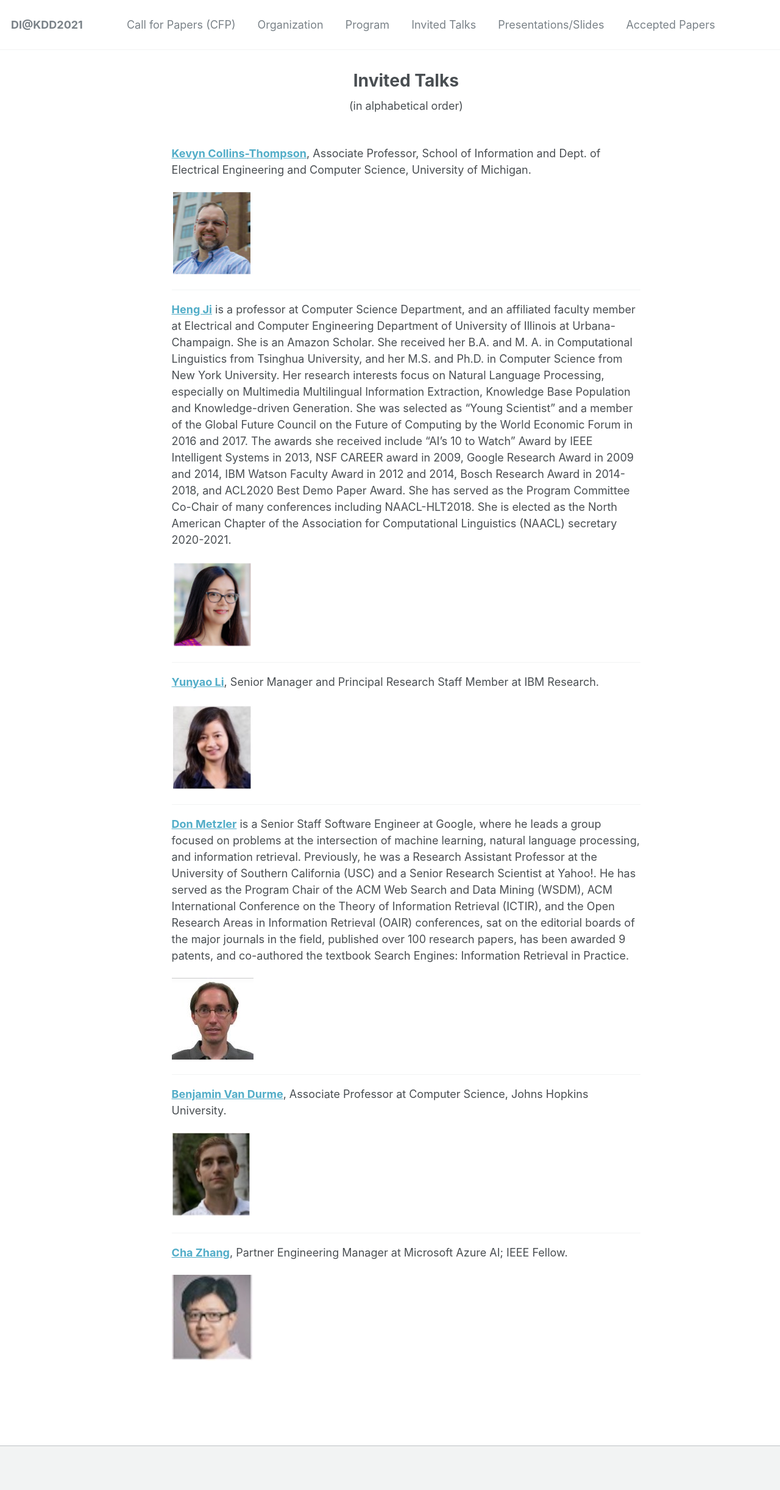
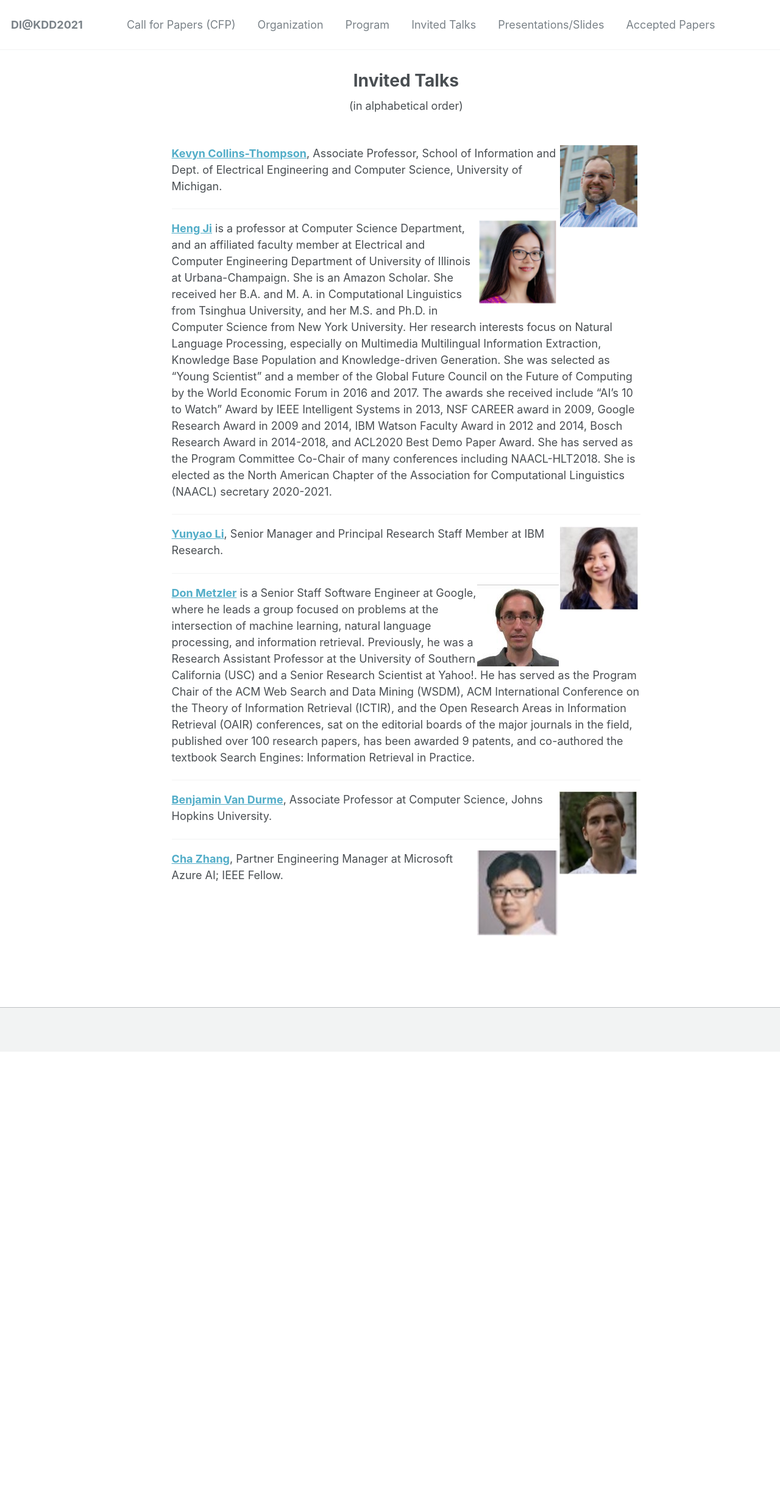
Before and after one commit to document-intelligence/DI-2022, a Jekyll site: the page built from _pages/talks.md, in a window 1280 px wide. Shown: the whole page at 61% size. Built offline with Jekyll 4.4.1, drawn with Linux system fonts in a browser that asks for light colours; after the commit the page ends 1725 px from its top, so only the background shows below that.

Commit message:
Update talks.md

```diff
--- a/_pages/talks.md
+++ b/_pages/talks.md
@@ -7,36 +7,30 @@ permalink: /talks/
 
 <center>(in alphabetical order)</center><br>
 
+<img src='/DI-2021/images/Picture1.png' align="right">
 **[Kevyn Collins-Thompson](http://www-personal.umich.edu/~kevynct/)**, Associate Professor, School of Information and Dept. of Electrical Engineering and Computer Science, University of Michigan.
-
-<img src='/DI-2021/images/Picture1.png'>
 
 ------
 
+<img src='/DI-2021/images/Picture3.png' align="right">
 **[Heng Ji](https://cs.illinois.edu/about/people/faculty/hengji)** is a professor at Computer Science Department, and an affiliated faculty member at Electrical and Computer Engineering Department of University of Illinois at Urbana-Champaign. She is an Amazon Scholar. She received her B.A. and M. A. in Computational Linguistics from Tsinghua University, and her M.S. and Ph.D. in Computer Science from New York University. Her research interests focus on Natural Language Processing, especially on Multimedia Multilingual Information Extraction, Knowledge Base Population and Knowledge-driven Generation. She was selected as "Young Scientist" and a member of the Global Future Council on the Future of Computing by the World Economic Forum in 2016 and 2017. The awards she received include "AI's 10 to Watch" Award by IEEE Intelligent Systems in 2013, NSF CAREER award in 2009, Google Research Award in 2009 and 2014, IBM Watson Faculty Award in 2012 and 2014, Bosch Research Award in 2014-2018, and ACL2020 Best Demo Paper Award. She has served as the Program Committee Co-Chair of many conferences including NAACL-HLT2018. She is elected as the North American Chapter of the Association for Computational Linguistics (NAACL) secretary 2020-2021.
-
-<img src='/DI-2021/images/Picture3.png'>
 
 ------
 
+<img src='/DI-2021/images/Picture5.jpg' align="right">
 **[Yunyao Li](https://researcher.watson.ibm.com/researcher/view.php?person=us-yunyaoli)**, Senior Manager and Principal Research Staff Member at IBM Research.
-
-<img src='/DI-2021/images/Picture5.jpg'>
 
 ------
 
+<img src='/DI-2021/images/picture_metzler.jpg' align="right">
 **[Don Metzler](https://research.google/people/DonaldMetzler/)** is a Senior Staff Software Engineer at Google, where he leads a group focused on problems at the intersection of machine learning, natural language processing, and information retrieval. Previously, he was a Research Assistant Professor at the University of Southern California (USC) and a Senior Research Scientist at Yahoo!.  He has served as the Program Chair of the ACM Web Search and Data Mining (WSDM), ACM International Conference on the Theory of Information Retrieval (ICTIR), and the Open Research Areas in Information Retrieval (OAIR) conferences, sat on the editorial boards of the major journals in the field, published over 100 research papers, has been awarded 9 patents, and co-authored the textbook Search Engines: Information Retrieval in Practice.
-
-<img src='/DI-2021/images/picture_metzler.jpg'>
 
 ------
 
+<img src='/DI-2021/images/Picture4.jpg' align="right">
 **[Benjamin Van Durme](https://www.cs.jhu.edu/~vandurme/)**, Associate Professor at Computer Science, Johns Hopkins University.
-
-<img src='/DI-2021/images/Picture4.jpg'>
 
 ------
 
+<img src='/DI-2021/images/Picture6.jpg' align="right">
 **[Cha Zhang](https://www.microsoft.com/en-us/research/people/chazhang/)**, Partner Engineering Manager at Microsoft Azure AI; IEEE Fellow.
-
-<img src='/DI-2021/images/Picture6.jpg'>
```
